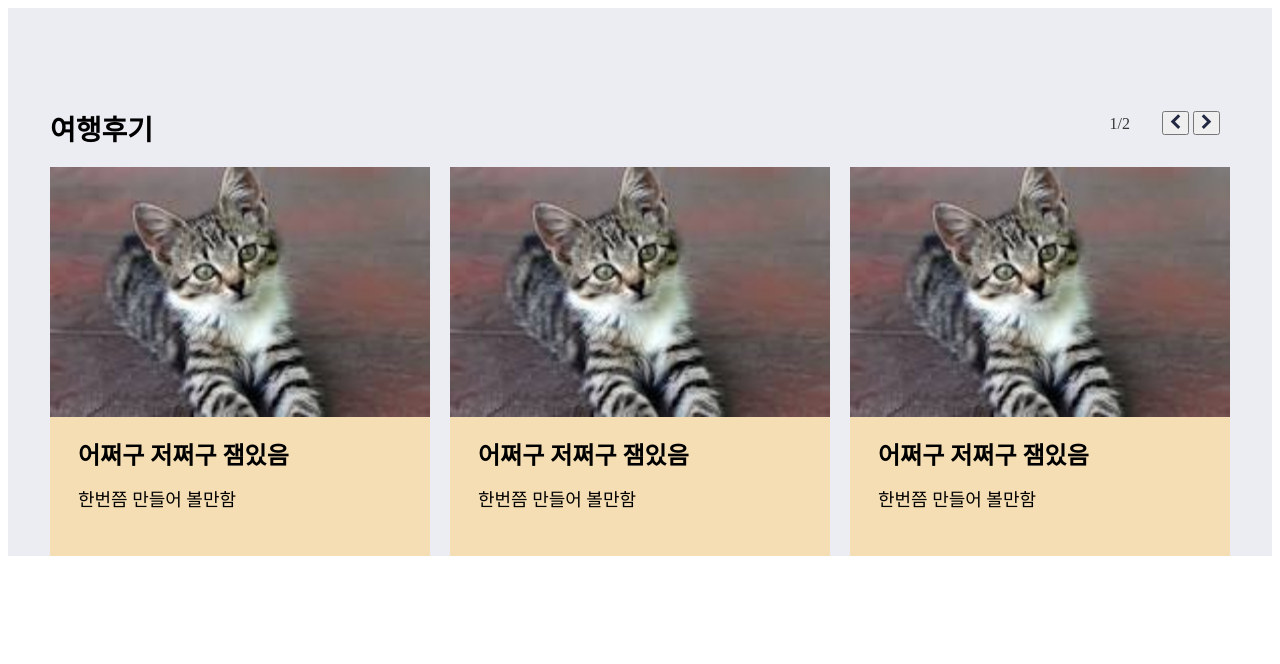
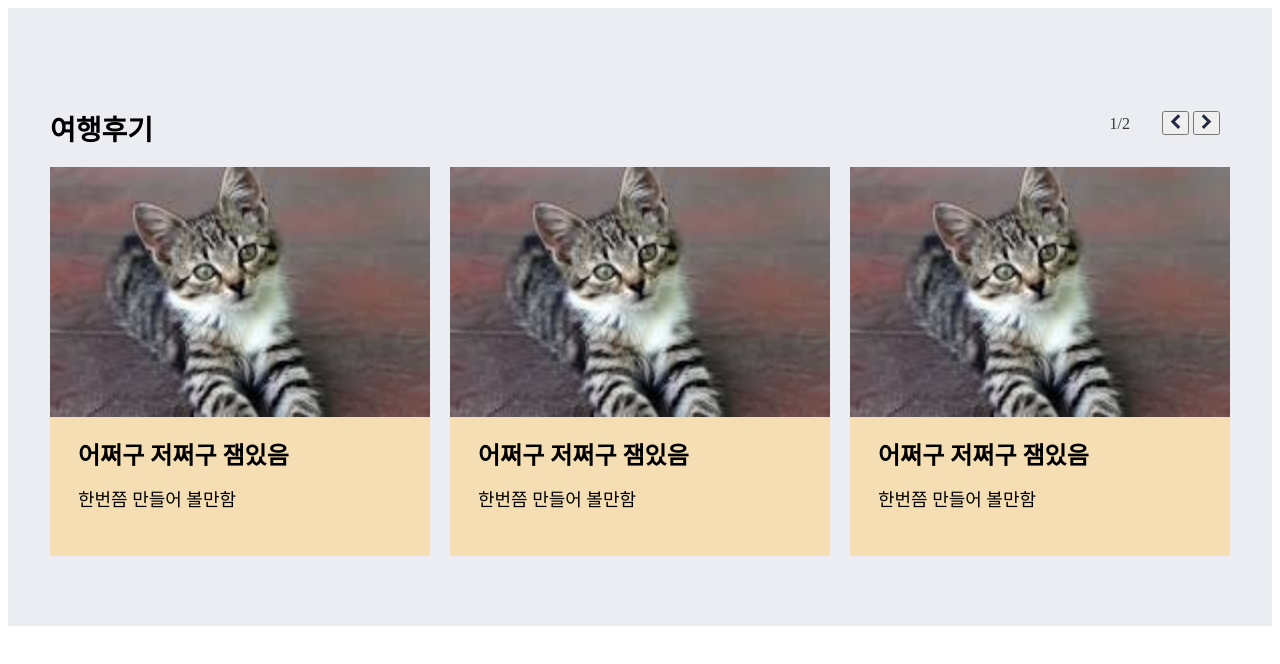
Before and after one commit to tachung2/devplease, a plain HTML site: page 이보성/html/html/hugie.html in a window 1280 px wide. Drawn offline with Linux system fonts and the light colour scheme.

Commit message:
여행후기 css 살짝 수정

```diff
--- a/이보성/html/css/hugie.css
+++ b/이보성/html/css/hugie.css
@@ -5,7 +5,7 @@
     padding: 0;
     box-sizing: border-box;
     background-color: #ebedf3;
-    padding: 70px 0 0;
+    padding: 70px 0;
     font-size: 16px;
     color: #363636;
     font-weight: 400;
```
